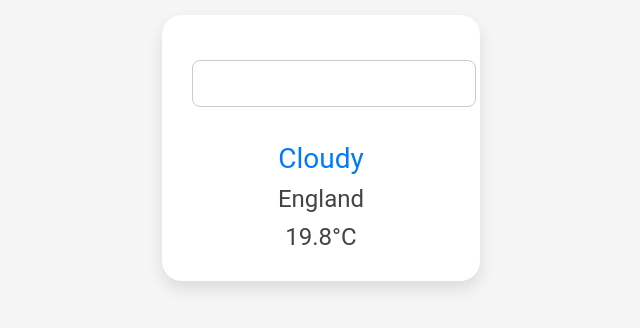
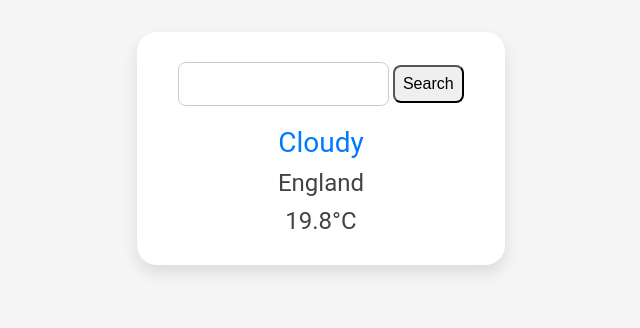
Before and after one commit to quihuynhlediem/JSI03-NCT-HB, a plain HTML site: page Day4/index.html in a window 1280 px wide. Shown: the part 252-580 px from the top of the page, without its empty margins (319-959 px from the left). Drawn offline with Linux system fonts and the light colour scheme; no server answers.

Commit message:
Update js code Day4

```diff
--- a/Day4/app.js
+++ b/Day4/app.js
@@ -1,13 +1,17 @@
 let weather = document.getElementById('weather');
 let locationShow = document.getElementById('location_show');
 let temperature = document.getElementById('temperature');
+let placeSearch = document.getElementById('place_input');
+let placeSearchBtn = document.getElementById('place_input_btn');
 
-fetch("https://geocoding-api.open-meteo.com/v1/search?name=Hanoi")
+placeSearchBtn.addEventListener('click', function () {
+  //console.log(placeSearch.value);
+  fetch(`https://geocoding-api.open-meteo.com/v1/search?name=${placeSearch.value}`)
   .then(function (response) {
     return response.json();
   })
   .then(function (data) {
-    console.log(data);
+    //console.log(data);
     locationShow.innerHTML = data.results[0].name;
     let templink = `https://api.open-meteo.com/v1/forecast?latitude=${data.results[1].latitude}&longitude=${data.results[1].longitude}&current_weather=true`;
     fetch(templink)
@@ -19,3 +23,4 @@ fetch("https://geocoding-api.open-meteo.com/v1/search?name=Hanoi")
         temperature.innerHTML = data.current_weather.temperature + '°C';
       })
   });
+ });
--- a/Day4/index.html
+++ b/Day4/index.html
@@ -10,7 +10,8 @@
 
 <body>
   <div class="main_container">
-    <input type="text" class="place_input">
+    <input type="text" id="place_input">
+    <button id="place_input_btn">Search</button>
     <div id="weather">Cloudy</div>
     <div id="location_show">England</div>
     <div id="temperature">19.8°C</div>
--- a/Day4/style.css
+++ b/Day4/style.css
@@ -26,16 +26,22 @@ body {
 }
 
 /* Style the input */
-.place_input {
-  width: 100%;
+#place_input {
+  width: 60%;
   padding: 12px;
-  margin: 15px 0;
+  margin: auto;
   border: 1px solid #cccccc;
   border-radius: 8px;
-  font-size: 18px;
+  font-size: 16px;
   color: #555555;
 }
 
+#place_input_btn {
+  padding: 8px;
+  margin: auto;
+  border-radius: 8px;
+  font-size: 16px;
+}
 /* Style the weather, location, and temperature sections */
 #weather {
   margin-top: 20px;
```
